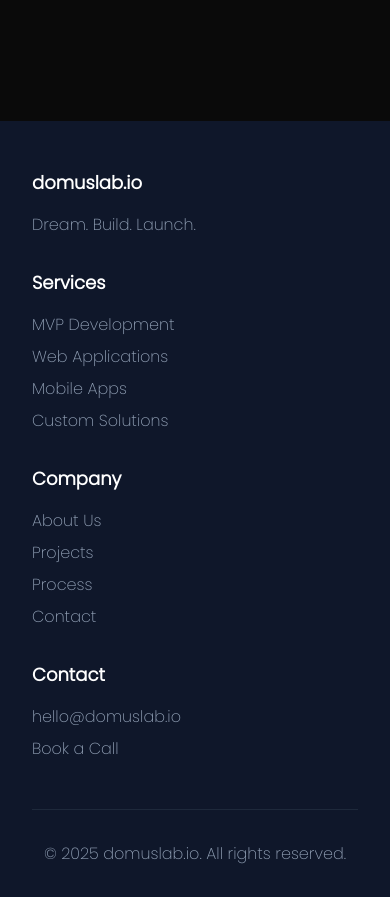
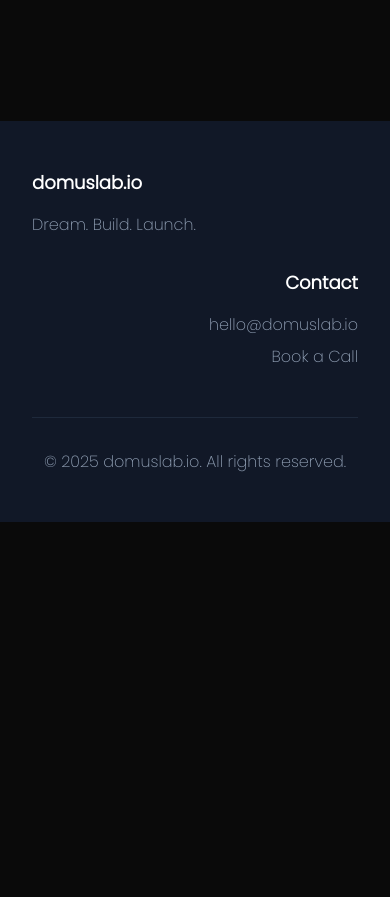
Before and after one commit to domus-lab/domuslabio, a React (Vite) app: page / in a window 390 px wide. Shown: the part 9900-10797 px from the top of the page. After the commit the page ends 10422 px from the top, so only its background shows below. Built offline with nearby package versions, Linux system fonts and the light colour scheme.

Commit message:
Update footer design and styling
Simplified the footer component and changed its background color to dark gray with a z-index of 10 for improved layering.
[skip gpt_engineer]

```diff
--- a/src/components/Footer.tsx
+++ b/src/components/Footer.tsx
@@ -1,32 +1,14 @@
 export const Footer = () => {
   return (
-    <footer className="py-12 bg-slate-900 text-white">
+    <footer className="py-12 relative z-10 bg-gray-900">
       <div className="container">
-        <div className="grid grid-cols-1 md:grid-cols-4 gap-8">
+        <div className="grid grid-cols-1 md:grid-cols-2 gap-8">
           <div>
-            <h3 className="text-lg font-bold mb-4">domuslab.io</h3>
+            <h3 className="text-lg font-bold mb-4 text-white">domuslab.io</h3>
             <p className="text-slate-400">Dream. Build. Launch.</p>
           </div>
-          <div>
-            <h4 className="text-lg font-bold mb-4">Services</h4>
-            <ul className="space-y-2 text-slate-400">
-              <li>MVP Development</li>
-              <li>Web Applications</li>
-              <li>Mobile Apps</li>
-              <li>Custom Solutions</li>
-            </ul>
-          </div>
-          <div>
-            <h4 className="text-lg font-bold mb-4">Company</h4>
-            <ul className="space-y-2 text-slate-400">
-              <li>About Us</li>
-              <li>Projects</li>
-              <li>Process</li>
-              <li>Contact</li>
-            </ul>
-          </div>
-          <div>
-            <h4 className="text-lg font-bold mb-4">Contact</h4>
+          <div className="text-right">
+            <h4 className="text-lg font-bold mb-4 text-white">Contact</h4>
             <ul className="space-y-2 text-slate-400">
               <li>hello@domuslab.io</li>
               <li>Book a Call</li>
```
